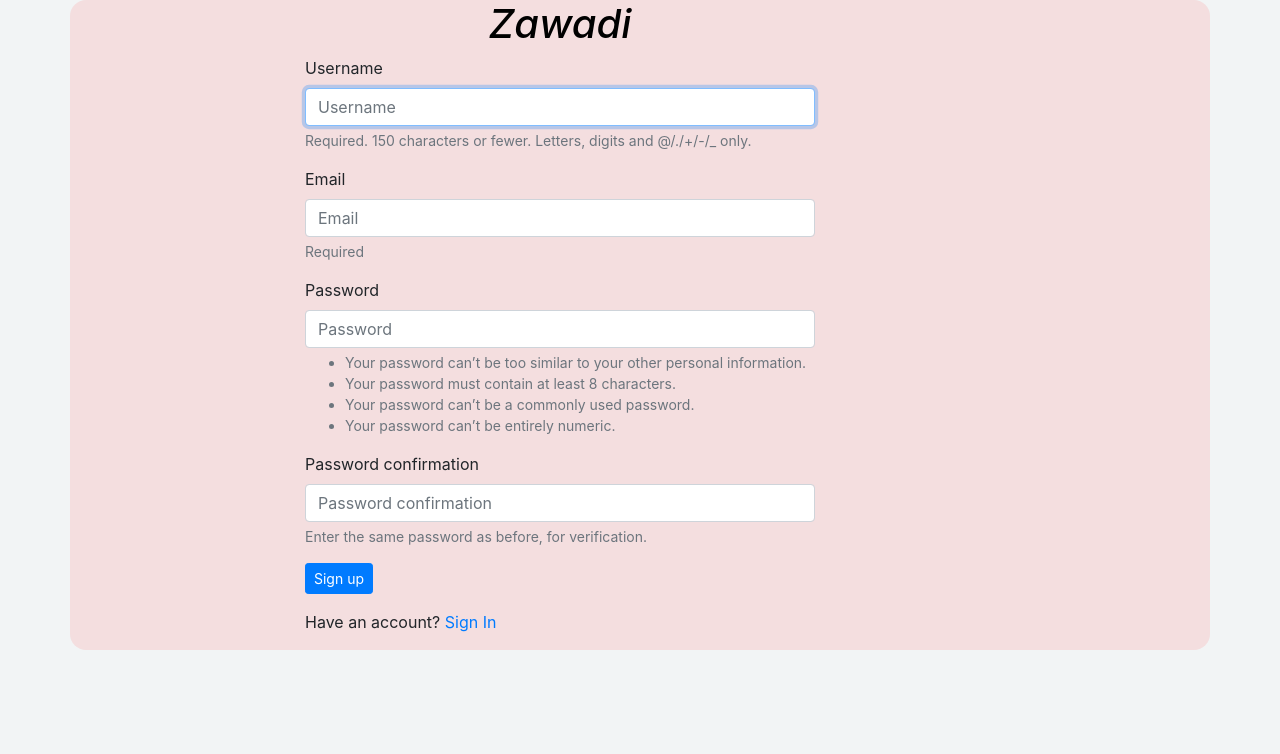
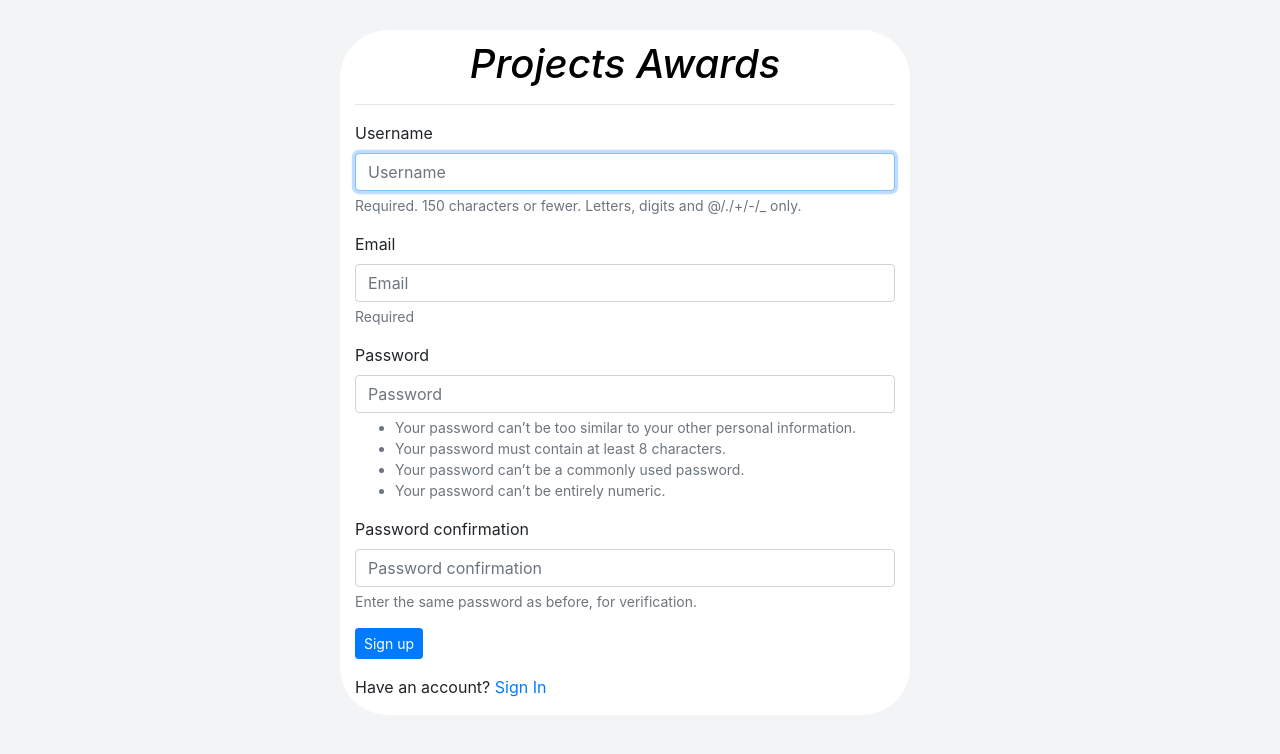
Before and after one commit to kenmutuma001/projects-awards, a Django app: page /signup/ in a window 1280 px wide. Shown: the top 754 px of the page. Run offline with Django 3.2, Linux system fonts and the light colour scheme; parts of the project's set-up code (start-up, migrations or seed data) failed here and were passed over; some libraries are stand-ins or nearby versions.

```diff
--- a/tuzo/templates/registration/registration_form.html
+++ b/tuzo/templates/registration/registration_form.html
@@ -3,15 +3,16 @@
 {% load bootstrap4 %}
 
 {% block content %}
-<div style="background-color: rgba(250, 135, 135, 0.2);  border-radius: 1em;" class="container">
+<div style="border-radius: 1em;margin-top: 30px;" class="container">
     <div class="row signup-page">
-        <div class="col-md-8">
+        <div class="col-md-6" style="background-color: white;margin-left: 270px;border-radius: 3em">
             {% if form.errors %}
-                <p>Some information may be incorrect</p>
+            <p>Some information may be incorrect</p>
             {% endif %}
-            <div style="border-left: 30px; margin-left: 220px; border-radius: 1em;" class="signup-fields">
-                <div style=" border-radius: 3em;" class="section">
-                    <h1 align="center" style="font-style: italic; color: black;" >Zawadi</h1>
+            <div style="border-left: px;border-radius: 1em;" class="signup-fields">
+                <div style=" " class="section">
+                    <h1 align="center" style="font-style: italic; color: black;padding-top: 10px;">Projects Awards</h1>
+                    <hr>
                     <div class="form-section">
                         <form action="/accounts/register/" method="POST">
                             {% csrf_token %}
```
